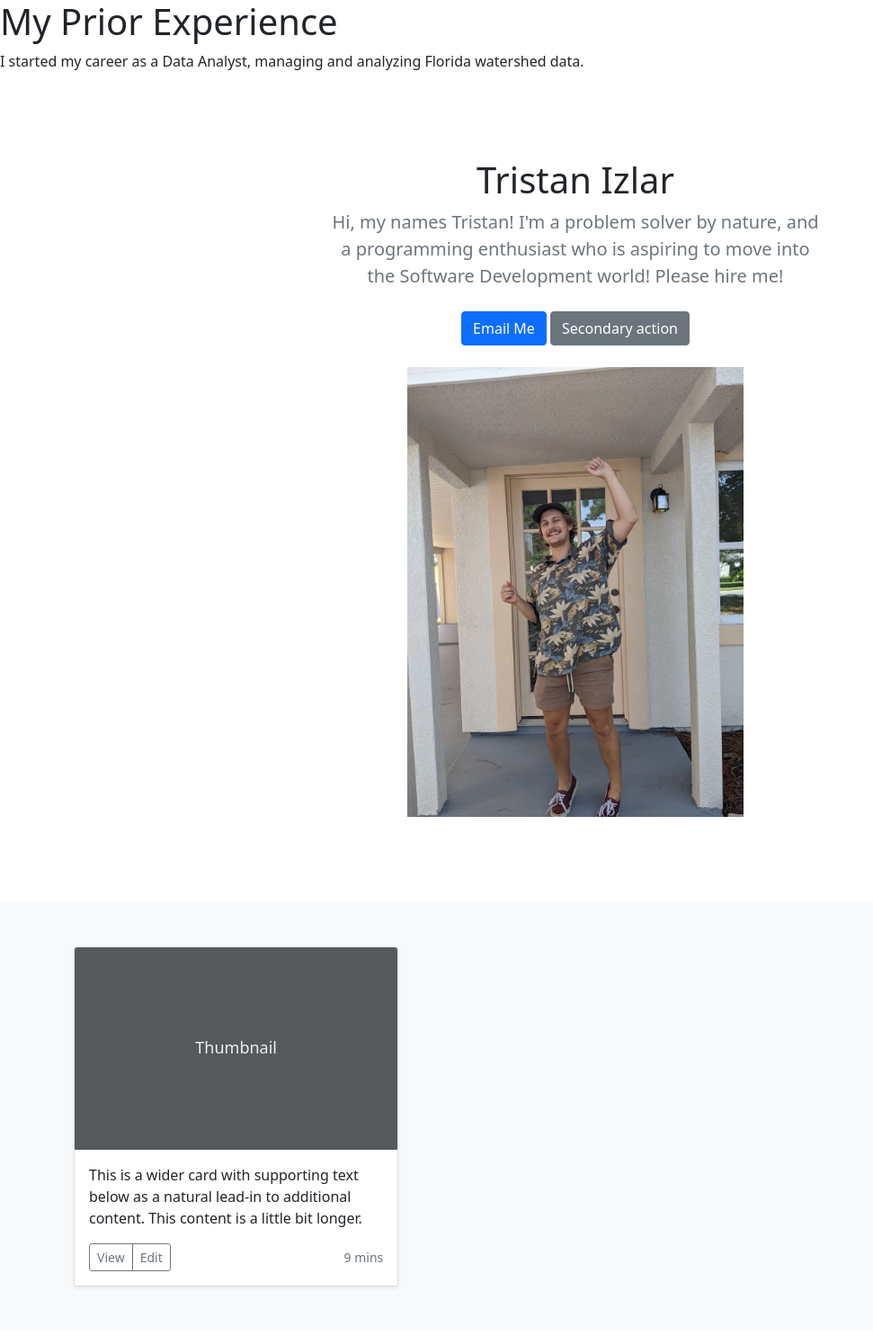
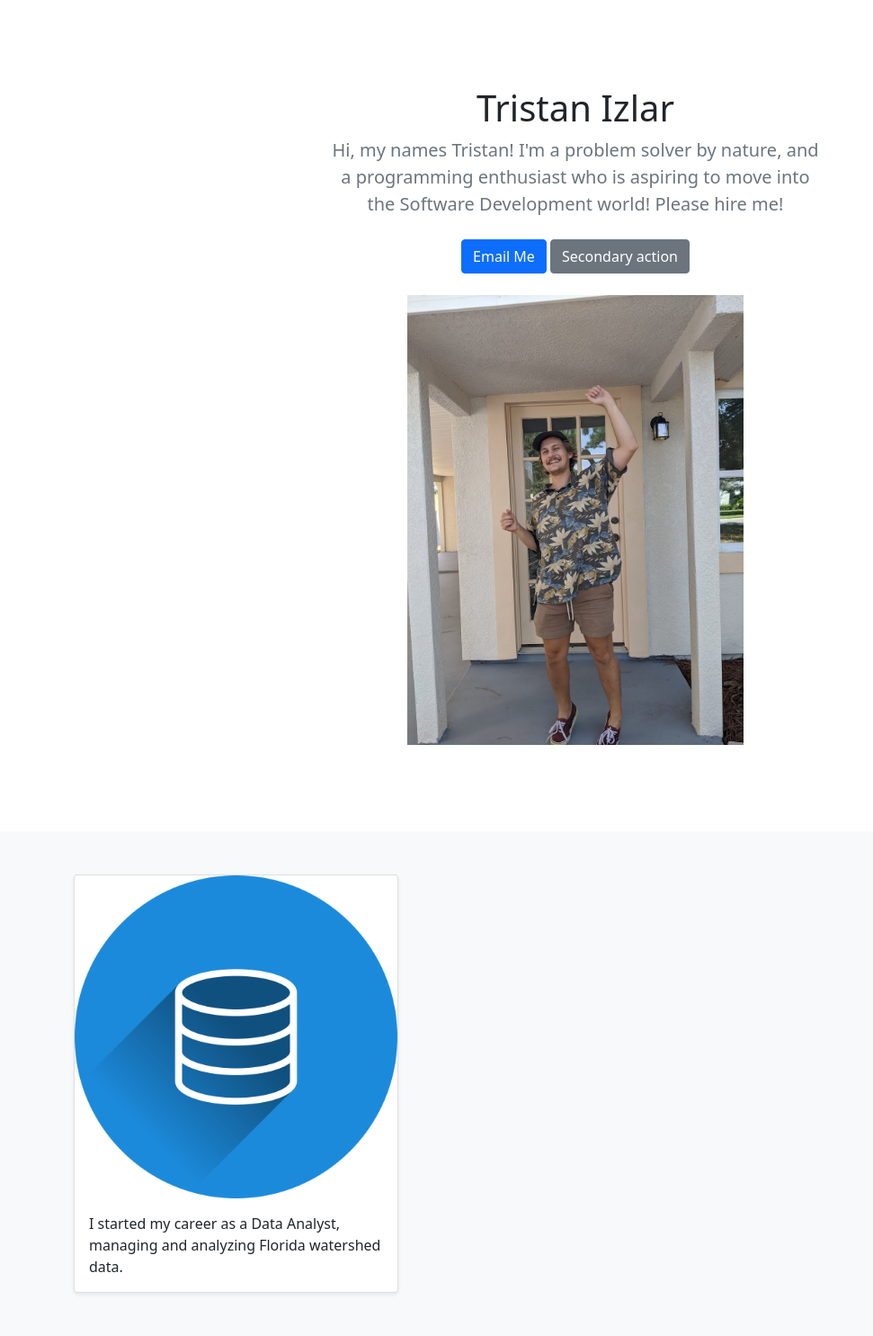
Before and after one commit to tizlar/Personal-Portfolio, a Django app: page / in a window 1280 px wide. Shown: the whole page at 90% size, without its empty margins (0-971 px from the left). Before the commit the page ends 1433 px from the top, so only its background shows below. Run offline with Django 3.2, Linux system fonts and the light colour scheme; data comes from the database, SQL or seed files in the repository; some libraries are stand-ins or nearby versions.

Commit message:
Connecting my job images to their corresponding img card

```diff
--- a/Portfolio-Project/Portfolio/settings.py
+++ b/Portfolio-Project/Portfolio/settings.py
@@ -121,3 +121,7 @@ USE_TZ = True
 
 STATIC_URL = '/static/'
 STATIC_ROOT = os.path.join(BASE_DIR, 'static')
+
+
+MEDIA_URL = '/media/'
+MEDIA_ROOT = BASE_DIR
--- a/Portfolio-Project/Portfolio/urls.py
+++ b/Portfolio-Project/Portfolio/urls.py
@@ -22,4 +22,6 @@ from django.conf.urls.static import static
 urlpatterns = [
     path('admin/', admin.site.urls),
     path('', jobs.views.home, name='home'),
-] + static(settings.STATIC_URL, document_root=settings.STATIC_ROOT)
+]
+urlpatterns += static(settings.STATIC_URL, document_root=settings.STATIC_ROOT)
+urlpatterns += static(settings.MEDIA_URL, document_root=settings.MEDIA_ROOT)
--- a/Portfolio-Project/jobs/templates/jobs/home.html
+++ b/Portfolio-Project/jobs/templates/jobs/home.html
@@ -1,12 +1,3 @@
-<h1>My Prior Experience</h1>
-
-{% for job in jobs.all %}
-
-{{ job.summary }}
-
-{% endfor %}
-
-
 <!doctype html>
 <html lang="en">
 {% load static %}
@@ -74,23 +65,18 @@
     <div class="container">
 
       <div class="row row-cols-1 row-cols-sm-2 row-cols-md-3 g-3">
+        {% for job in jobs.all %}
         <div class="col">
           <div class="card shadow-sm">
-            <svg class="bd-placeholder-img card-img-top" width="100%" height="225" xmlns="http://www.w3.org/2000/svg" role="img" aria-label="Placeholder: Thumbnail" preserveAspectRatio="xMidYMid slice" focusable="false"><title>Placeholder</title><rect width="100%" height="100%" fill="#55595c"/><text x="50%" y="50%" fill="#eceeef" dy=".3em">Thumbnail</text></svg>
-
+            <!-- <svg class="bd-placeholder-img card-img-top" width="100%" height="225" xmlns="http://www.w3.org/2000/svg" role="img" aria-label="Placeholder: Thumbnail" preserveAspectRatio="xMidYMid slice" focusable="false"><title>Placeholder</title><rect width="100%" height="100%" fill="#55595c"/><text x="50%" y="50%" fill="#eceeef" dy=".3em">Thumbnail</text></svg> -->
+            <img class="card-img-top" src="{{ job.image.url }}">
             <div class="card-body">
-              <p class="card-text">This is a wider card with supporting text below as a natural lead-in to additional content. This content is a little bit longer.</p>
-              <div class="d-flex justify-content-between align-items-center">
-                <div class="btn-group">
-                  <button type="button" class="btn btn-sm btn-outline-secondary">View</button>
-                  <button type="button" class="btn btn-sm btn-outline-secondary">Edit</button>
-                </div>
-                <small class="text-muted">9 mins</small>
-              </div>
+              <p class="card-text">{{ job.summary }}</p>
             </div>
           </div>
         </div>
       </div>
+      {% endfor %}
     </div>
   </div>
 
```
